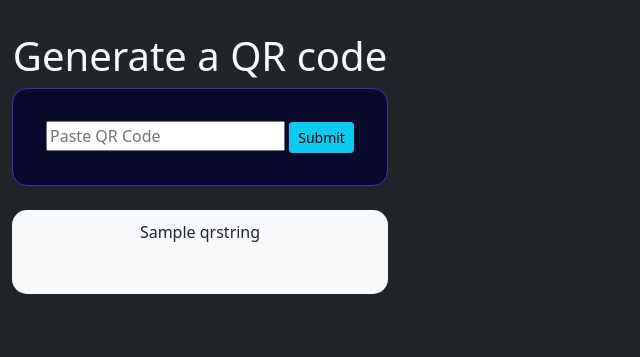
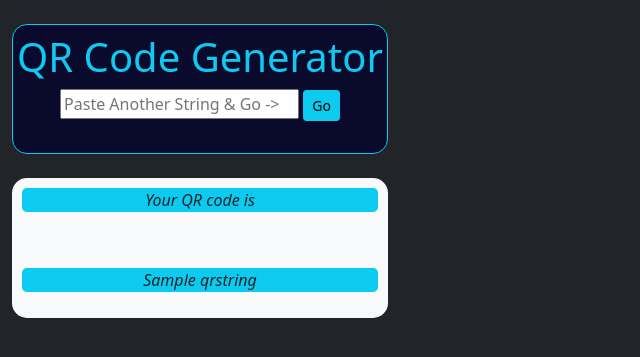
Before and after one commit to proofofjogi/anyqr, a Flask app: template templates/qr.html in a window 1280 px wide. Shown: the top 357 px of the page, without its empty margins (0-640 px from the left). Run offline with Flask 2, Linux system fonts and the light colour scheme; the template is opened without the code that fills it: most values are stand-ins (such as "Sample title", 1, 10 or a date in 2020); some libraries are stand-ins or nearby versions.

Commit message:
Update qr.html

```diff
--- a/templates/qr.html
+++ b/templates/qr.html
@@ -1,18 +1,37 @@
 {% extends "layout.html" %}
 {% block content %}
-    <h1 class="pt-2">Generate a QR code</h1>
-    <section class='pt-4 pb-4' style='border-style:  solid; border-width: 1px; border-radius: 15px; border-color: rgb(50,50,196); background-color: rgb(10,10,45)'>
+    <section class='pt-2 pb-4 text-info'
+             style='border-style: solid;
+                    border-width: 1px;
+                    border-radius: 15px;
+                    border-color: rgb(0,205,239);
+                    background-color: rgb(10,10,45)'>
+      <h1>QR Code Generator</h1>
       <form class="m-2" method="POST">
-        <input name="text" placeholder="Paste QR Code">
-        <input type="submit" class='btn btn-info btn-sm' value="Submit">
+    {% if qrstring %}
+        <input name="text" placeholder="Paste Another String & Go ->">
+        <input type="submit" class='btn btn-info btn-sm' value="Go">
       </form>
     </section>
 
-    {% if qrstring %}
-
-    <section class="mt-4 bg-light text-dark" style="padding:10px; border-radius: 15px;">
-        <p class="text-dark">{{qrstring}}</p>
-        <img src="{{qrcode(qrstring) }}" style="max-width:350px"></center>
+    <section class='mt-4 bg-light text-dark'
+             style='padding:10px;
+                    border-radius: 15px;'>
+        <div class='bg-info text-dark'
+             style='border-radius: 5px;'>
+          <p><span class="fst-italic">Your QR code is</span></p>
+        </div>
+        <img src='{{qrcode(qrstring) }}'
+             style='max-width:350px'>
+         <div class='bg-info text-dark mt-3'
+             style='border-radius: 5px;'>
+          <p><span class="fst-italic">{{qrstring}}</span> </p>
+        </div>
+    </section>
+    {% else %}
+        <input name="text" placeholder="Paste A String & Go ->">
+        <input type="submit" class='btn btn-info btn-sm' value="Go">
+      </form>
     </section>
     {% endif %}
 
```
